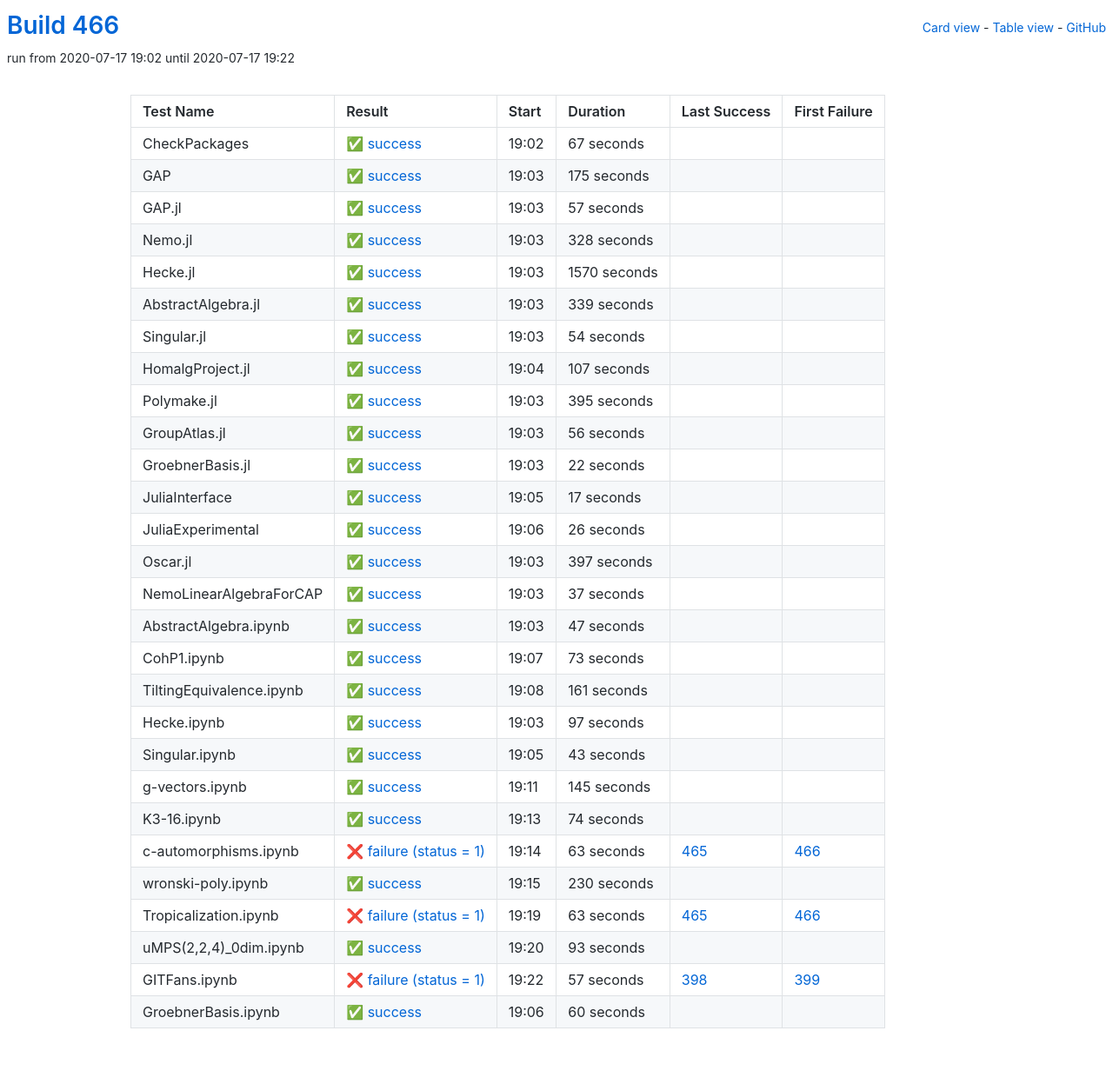
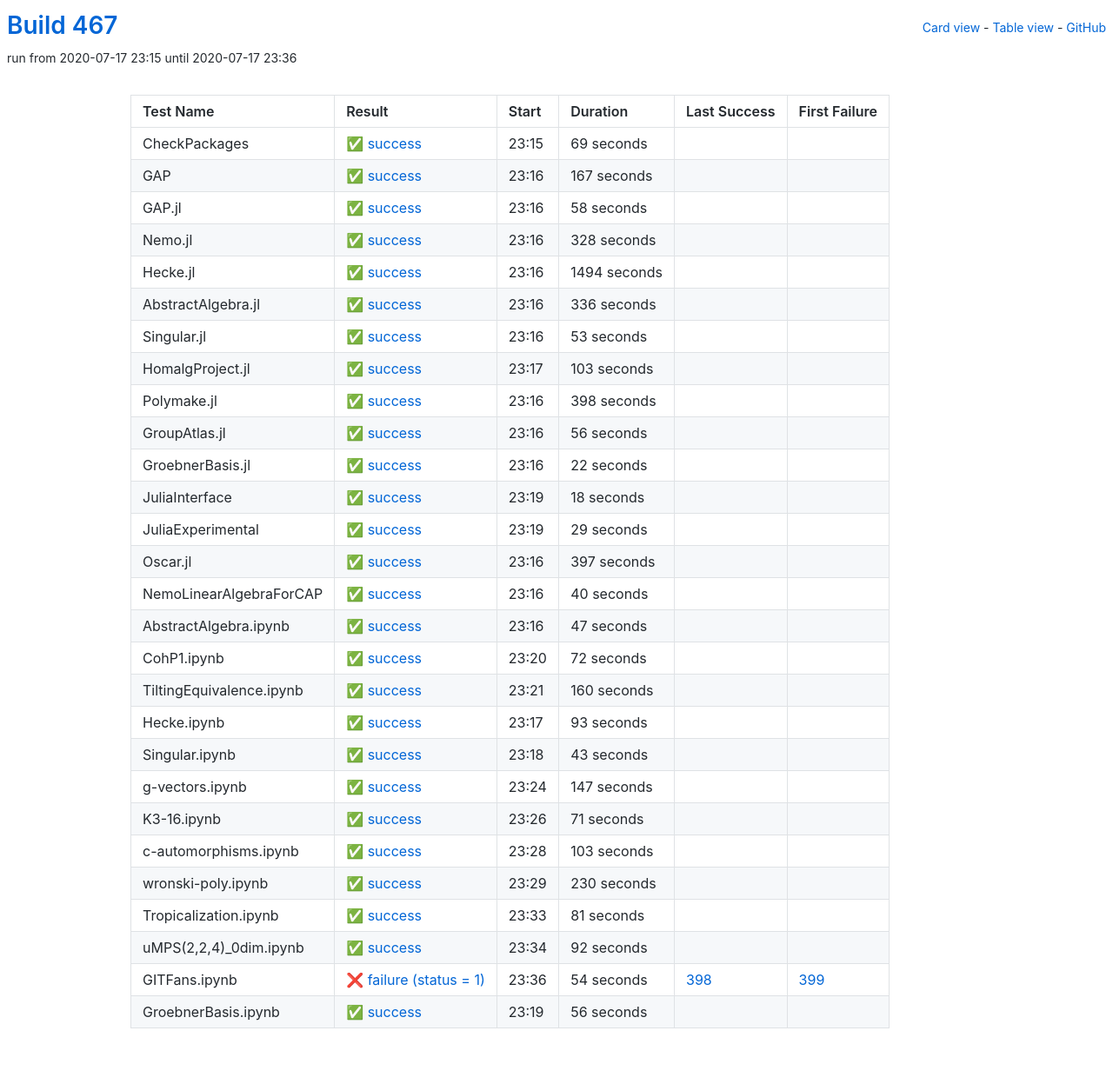
Before and after one commit to oscar-system/oscar-ci-status-stable, a Jekyll site: the page built from table.html, in a window 1280 px wide. Shown: the whole page at 87% size. Built offline with Jekyll 4.4.1, drawn with Linux system fonts in a browser that asks for light colours.

Commit message:
Build #467

```diff
--- a/_data/ci.yml
+++ b/_data/ci.yml
@@ -1,6 +1,6 @@
 ---
-build: 466
-build_url: https://oscarci.mathematik.uni-kl.de/job/oscar-stable/466/
+build: 467
+build_url: https://oscarci.mathematik.uni-kl.de/job/oscar-stable/467/
 job: oscar-stable
 organization: oscar-system
 repo: oscar-ci-status-stable
@@ -8,44 +8,44 @@ repourl: https://github.com/oscar-system/oscar-ci-status-stable
 tests:
 - name: CheckPackages
   id: checkpackages
-  log: https://oscarci.mathematik.uni-kl.de/job/oscar-stable/466/artifact/logs/build-466/CheckPackages.log
-  start: 2020-07-17 19:02
+  log: https://oscarci.mathematik.uni-kl.de/job/oscar-stable/467/artifact/logs/build-467/CheckPackages.log
+  start: 2020-07-17 23:15
   success: true
   exitcode: 0
   status: success
-  duration: 67
+  duration: 69
   last_success: false
   last_success_url:
   first_failure: false
   first_failure_url:
 - name: GAP
   id: gap
-  log: https://oscarci.mathematik.uni-kl.de/job/oscar-stable/466/artifact/logs/build-466/GAP.log
-  start: 2020-07-17 19:03
+  log: https://oscarci.mathematik.uni-kl.de/job/oscar-stable/467/artifact/logs/build-467/GAP.log
+  start: 2020-07-17 23:16
   success: true
   exitcode: 0
   status: success
-  duration: 175
+  duration: 167
   last_success: false
   last_success_url:
   first_failure: false
   first_failure_url:
 - name: GAP.jl
   id: gap-jl
-  log: https://oscarci.mathematik.uni-kl.de/job/oscar-stable/466/artifact/logs/build-466/GAP.jl.log
-  start: 2020-07-17 19:03
+  log: https://oscarci.mathematik.uni-kl.de/job/oscar-stable/467/artifact/logs/build-467/GAP.jl.log
+  start: 2020-07-17 23:16
   success: true
   exitcode: 0
   status: success
-  duration: 57
+  duration: 58
   last_success: false
   last_success_url:
   first_failure: false
   first_failure_url:
 - name: Nemo.jl
   id: nemo-jl
-  log: https://oscarci.mathematik.uni-kl.de/job/oscar-stable/466/artifact/logs/build-466/Nemo.jl.log
-  start: 2020-07-17 19:03
+  log: https://oscarci.mathematik.uni-kl.de/job/oscar-stable/467/artifact/logs/build-467/Nemo.jl.log
+  start: 2020-07-17 23:16
   success: true
   exitcode: 0
   status: success
@@ -56,68 +56,68 @@ tests:
   first_failure_url:
 - name: Hecke.jl
   id: hecke-jl
-  log: https://oscarci.mathematik.uni-kl.de/job/oscar-stable/466/artifact/logs/build-466/Hecke.jl.log
-  start: 2020-07-17 19:03
+  log: https://oscarci.mathematik.uni-kl.de/job/oscar-stable/467/artifact/logs/build-467/Hecke.jl.log
+  start: 2020-07-17 23:16
   success: true
   exitcode: 0
   status: success
-  duration: 1570
+  duration: 1494
   last_success: false
   last_success_url:
   first_failure: false
   first_failure_url:
 - name: AbstractAlgebra.jl
   id: abstractalgebra-jl
-  log: https://oscarci.mathematik.uni-kl.de/job/oscar-stable/466/artifact/logs/build-466/AbstractAlgebra.jl.log
-  start: 2020-07-17 19:03
+  log: https://oscarci.mathematik.uni-kl.de/job/oscar-stable/467/artifact/logs/build-467/AbstractAlgebra.jl.log
+  start: 2020-07-17 23:16
   success: true
   exitcode: 0
   status: success
-  duration: 339
+  duration: 336
   last_success: false
   last_success_url:
   first_failure: false
   first_failure_url:
 - name: Singular.jl
   id: singular-jl
-  log: https://oscarci.mathematik.uni-kl.de/job/oscar-stable/466/artifact/logs/build-466/Singular.jl.log
-  start: 2020-07-17 19:03
+  log: https://oscarci.mathematik.uni-kl.de/job/oscar-stable/467/artifact/logs/build-467/Singular.jl.log
+  start: 2020-07-17 23:16
   success: true
   exitcode: 0
   status: success
-  duration: 54
+  duration: 53
   last_success: false
   last_success_url:
   first_failure: false
   first_failure_url:
 - name: HomalgProject.jl
   id: homalgproject-jl
-  log: https://oscarci.mathematik.uni-kl.de/job/oscar-stable/466/artifact/logs/build-466/HomalgProject.jl.log
-  start: 2020-07-17 19:04
+  log: https://oscarci.mathematik.uni-kl.de/job/oscar-stable/467/artifact/logs/build-467/HomalgProject.jl.log
+  start: 2020-07-17 23:17
   success: true
   exitcode: 0
   status: success
-  duration: 107
+  duration: 103
   last_success: false
   last_success_url:
   first_failure: false
   first_failure_url:
 - name: Polymake.jl
   id: polymake-jl
-  log: https://oscarci.mathematik.uni-kl.de/job/oscar-stable/466/artifact/logs/build-466/Polymake.jl.log
-  start: 2020-07-17 19:03
+  log: https://oscarci.mathematik.uni-kl.de/job/oscar-stable/467/artifact/logs/build-467/Polymake.jl.log
+  start: 2020-07-17 23:16
   success: true
   exitcode: 0
   status: success
-  duration: 395
+  duration: 398
   last_success: false
   last_success_url:
   first_failure: false
   first_failure_url:
 - name: GroupAtlas.jl
   id: groupatlas-jl
-  log: https://oscarci.mathematik.uni-kl.de/job/oscar-stable/466/artifact/logs/build-466/GroupAtlas.jl.log
-  start: 2020-07-17 19:03
+  log: https://oscarci.mathematik.uni-kl.de/job/oscar-stable/467/artifact/logs/build-467/GroupAtlas.jl.log
+  start: 2020-07-17 23:16
   success: true
   exitcode: 0
   status: success
@@ -128,8 +128,8 @@ tests:
   first_failure_url:
 - name: GroebnerBasis.jl
   id: groebnerbasis-jl
-  log: https://oscarci.mathematik.uni-kl.de/job/oscar-stable/466/artifact/logs/build-466/GroebnerBasis.jl.log
-  start: 2020-07-17 19:03
+  log: https://oscarci.mathematik.uni-kl.de/job/oscar-stable/467/artifact/logs/build-467/GroebnerBasis.jl.log
+  start: 2020-07-17 23:16
   success: true
   exitcode: 0
   status: success
@@ -140,32 +140,32 @@ tests:
   first_failure_url:
 - name: JuliaInterface
   id: juliainterface
-  log: https://oscarci.mathematik.uni-kl.de/job/oscar-stable/466/artifact/logs/build-466/JuliaInterface.log
-  start: 2020-07-17 19:05
+  log: https://oscarci.mathematik.uni-kl.de/job/oscar-stable/467/artifact/logs/build-467/JuliaInterface.log
+  start: 2020-07-17 23:19
   success: true
   exitcode: 0
   status: success
-  duration: 17
+  duration: 18
   last_success: false
   last_success_url:
   first_failure: false
   first_failure_url:
 - name: JuliaExperimental
   id: juliaexperimental
-  log: https://oscarci.mathematik.uni-kl.de/job/oscar-stable/466/artifact/logs/build-466/JuliaExperimental.log
-  start: 2020-07-17 19:06
+  log: https://oscarci.mathematik.uni-kl.de/job/oscar-stable/467/artifact/logs/build-467/JuliaExperimental.log
+  start: 2020-07-17 23:19
   success: true
   exitcode: 0
   status: success
-  duration: 26
+  duration: 29
   last_success: false
   last_success_url:
   first_failure: false
   first_failure_url:
 - name: Oscar.jl
   id: oscar-jl
-  log: https://oscarci.mathematik.uni-kl.de/job/oscar-stable/466/artifact/logs/build-466/Oscar.jl.log
-  start: 2020-07-17 19:03
+  log: https://oscarci.mathematik.uni-kl.de/job/oscar-stable/467/artifact/logs/build-467/Oscar.jl.log
+  start: 2020-07-17 23:16
   success: true
   exitcode: 0
   status: success
@@ -176,20 +176,20 @@ tests:
   first_failure_url:
 - name: NemoLinearAlgebraForCAP
   id: nemolinearalgebraforcap
-  log: https://oscarci.mathematik.uni-kl.de/job/oscar-stable/466/artifact/logs/build-466/NemoLinearAlgebraForCAP.log
-  start: 2020-07-17 19:03
+  log: https://oscarci.mathematik.uni-kl.de/job/oscar-stable/467/artifact/logs/build-467/NemoLinearAlgebraForCAP.log
+  start: 2020-07-17 23:16
   success: true
   exitcode: 0
   status: success
-  duration: 37
+  duration: 40
   last_success: false
   last_success_url:
   first_failure: false
   first_failure_url:
 - name: AbstractAlgebra.ipynb
   id: abstractalgebra-ipynb
-  log: https://oscarci.mathematik.uni-kl.de/job/oscar-stable/466/artifact/logs/build-466/AbstractAlgebra.ipynb.log
-  start: 2020-07-17 19:03
+  log: https://oscarci.mathematik.uni-kl.de/job/oscar-stable/467/artifact/logs/build-467/AbstractAlgebra.ipynb.log
+  start: 2020-07-17 23:16
   success: true
   exitcode: 0
   status: success
@@ -200,44 +200,44 @@ tests:
   first_failure_url:
 - name: CohP1.ipynb
   id: cohp1-ipynb
-  log: https://oscarci.mathematik.uni-kl.de/job/oscar-stable/466/artifact/logs/build-466/CohP1.ipynb.log
-  start: 2020-07-17 19:07
+  log: https://oscarci.mathematik.uni-kl.de/job/oscar-stable/467/artifact/logs/build-467/CohP1.ipynb.log
+  start: 2020-07-17 23:20
   success: true
   exitcode: 0
   status: success
-  duration: 73
+  duration: 72
   last_success: false
   last_success_url:
   first_failure: false
   first_failure_url:
 - name: TiltingEquivalence.ipynb
   id: tiltingequivalence-ipynb
-  log: https://oscarci.mathematik.uni-kl.de/job/oscar-stable/466/artifact/logs/build-466/TiltingEquivalence.ipynb.log
-  start: 2020-07-17 19:08
+  log: https://oscarci.mathematik.uni-kl.de/job/oscar-stable/467/artifact/logs/build-467/TiltingEquivalence.ipynb.log
+  start: 2020-07-17 23:21
   success: true
   exitcode: 0
   status: success
-  duration: 161
+  duration: 160
   last_success: false
   last_success_url:
   first_failure: false
   first_failure_url:
 - name: Hecke.ipynb
   id: hecke-ipynb
-  log: https://oscarci.mathematik.uni-kl.de/job/oscar-stable/466/artifact/logs/build-466/Hecke.ipynb.log
-  start: 2020-07-17 19:03
+  log: https://oscarci.mathematik.uni-kl.de/job/oscar-stable/467/artifact/logs/build-467/Hecke.ipynb.log
+  start: 2020-07-17 23:17
   success: true
   exitcode: 0
   status: success
-  duration: 97
+  duration: 93
   last_success: false
   last_success_url:
   first_failure: false
   first_failure_url:
 - name: Singular.ipynb
   id: singular-ipynb
-  log: https://oscarci.mathematik.uni-kl.de/job/oscar-stable/466/artifact/logs/build-466/Singular.ipynb.log
-  start: 2020-07-17 19:05
+  log: https://oscarci.mathematik.uni-kl.de/job/oscar-stable/467/artifact/logs/build-467/Singular.ipynb.log
+  start: 2020-07-17 23:18
   success: true
   exitcode: 0
   status: success
@@ -248,44 +248,44 @@ tests:
   first_failure_url:
 - name: g-vectors.ipynb
   id: g-vectors-ipynb
-  log: https://oscarci.mathematik.uni-kl.de/job/oscar-stable/466/artifact/logs/build-466/g-vectors.ipynb.log
-  start: 2020-07-17 19:11
+  log: https://oscarci.mathematik.uni-kl.de/job/oscar-stable/467/artifact/logs/build-467/g-vectors.ipynb.log
+  start: 2020-07-17 23:24
   success: true
   exitcode: 0
   status: success
-  duration: 145
+  duration: 147
   last_success: false
   last_success_url:
   first_failure: false
   first_failure_url:
 - name: K3-16.ipynb
   id: k3-16-ipynb
-  log: https://oscarci.mathematik.uni-kl.de/job/oscar-stable/466/artifact/logs/build-466/K3-16.ipynb.log
-  start: 2020-07-17 19:13
+  log: https://oscarci.mathematik.uni-kl.de/job/oscar-stable/467/artifact/logs/build-467/K3-16.ipynb.log
+  start: 2020-07-17 23:26
   success: true
   exitcode: 0
   status: success
-  duration: 74
+  duration: 71
   last_success: false
   last_success_url:
   first_failure: false
   first_failure_url:
 - name: c-automorphisms.ipynb
   id: c-automorphisms-ipynb
-  log: https://oscarci.mathematik.uni-kl.de/job/oscar-stable/466/artifact/logs/build-466/c-automorphisms.ipynb.log
-  start: 2020-07-17 19:14
-  success: false
-  exitcode: 1
-  status: failure
-  duration: 63
-  last_success: 465
-  last_success_url: https://oscarci.mathematik.uni-kl.de/job/oscar-stable/465/
-  first_failure: 466
-  first_failure_url: https://oscarci.mathematik.uni-kl.de/job/oscar-stable/466/
+  log: https://oscarci.mathematik.uni-kl.de/job/oscar-stable/467/artifact/logs/build-467/c-automorphisms.ipynb.log
+  start: 2020-07-17 23:28
+  success: true
+  exitcode: 0
+  status: success
+  duration: 103
+  last_success: false
+  last_success_url:
+  first_failure: false
+  first_failure_url:
 - name: wronski-poly.ipynb
   id: wronski-poly-ipynb
-  log: https://oscarci.mathematik.uni-kl.de/job/oscar-stable/466/artifact/logs/build-466/wronski-poly.ipynb.log
-  start: 2020-07-17 19:15
+  log: https://oscarci.mathematik.uni-kl.de/job/oscar-stable/467/artifact/logs/build-467/wronski-poly.ipynb.log
+  start: 2020-07-17 23:29
   success: true
   exitcode: 0
   status: success
@@ -296,48 +296,48 @@ tests:
   first_failure_url:
 - name: Tropicalization.ipynb
   id: tropicalization-ipynb
-  log: https://oscarci.mathematik.uni-kl.de/job/oscar-stable/466/artifact/logs/build-466/Tropicalization.ipynb.log
-  start: 2020-07-17 19:19
-  success: false
-  exitcode: 1
-  status: failure
-  duration: 63
-  last_success: 465
-  last_success_url: https://oscarci.mathematik.uni-kl.de/job/oscar-stable/465/
-  first_failure: 466
-  first_failure_url: https://oscarci.mathematik.uni-kl.de/job/oscar-stable/466/
-- name: uMPS(2,2,4)_0dim.ipynb
-  id: umps-2-2-4-0dim-ipynb
-  log: https://oscarci.mathematik.uni-kl.de/job/oscar-stable/466/artifact/logs/build-466/uMPS-2-2-4-_0dim.ipynb.log
-  start: 2020-07-17 19:20
+  log: https://oscarci.mathematik.uni-kl.de/job/oscar-stable/467/artifact/logs/build-467/Tropicalization.ipynb.log
+  start: 2020-07-17 23:33
   success: true
   exitcode: 0
   status: success
-  duration: 93
+  duration: 81
+  last_success: false
+  last_success_url:
+  first_failure: false
+  first_failure_url:
+- name: uMPS(2,2,4)_0dim.ipynb
+  id: umps-2-2-4-0dim-ipynb
+  log: https://oscarci.mathematik.uni-kl.de/job/oscar-stable/467/artifact/logs/build-467/uMPS-2-2-4-_0dim.ipynb.log
+  start: 2020-07-17 23:34
+  success: true
+  exitcode: 0
+  status: success
+  duration: 92
   last_success: false
   last_success_url:
   first_failure: false
   first_failure_url:
 - name: GITFans.ipynb
   id: gitfans-ipynb
-  log: https://oscarci.mathematik.uni-kl.de/job/oscar-stable/466/artifact/logs/build-466/GITFans.ipynb.log
-  start: 2020-07-17 19:22
+  log: https://oscarci.mathematik.uni-kl.de/job/oscar-stable/467/artifact/logs/build-467/GITFans.ipynb.log
+  start: 2020-07-17 23:36
   success: false
   exitcode: 1
   status: failure
-  duration: 57
+  duration: 54
   last_success: 398
   last_success_url: https://oscarci.mathematik.uni-kl.de/job/oscar-stable/398/
   first_failure: 399
   first_failure_url: https://oscarci.mathematik.uni-kl.de/job/oscar-stable/399/
 - name: GroebnerBasis.ipynb
   id: groebnerbasis-ipynb
-  log: https://oscarci.mathematik.uni-kl.de/job/oscar-stable/466/artifact/logs/build-466/GroebnerBasis.ipynb.log
-  start: 2020-07-17 19:06
+  log: https://oscarci.mathematik.uni-kl.de/job/oscar-stable/467/artifact/logs/build-467/GroebnerBasis.ipynb.log
+  start: 2020-07-17 23:19
   success: true
   exitcode: 0
   status: success
-  duration: 60
+  duration: 56
   last_success: false
   last_success_url:
   first_failure: false
```
Also changed, not shown: README.md.
